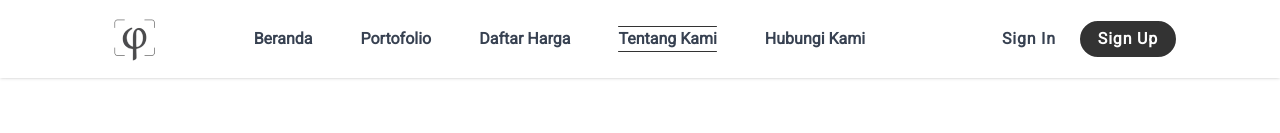
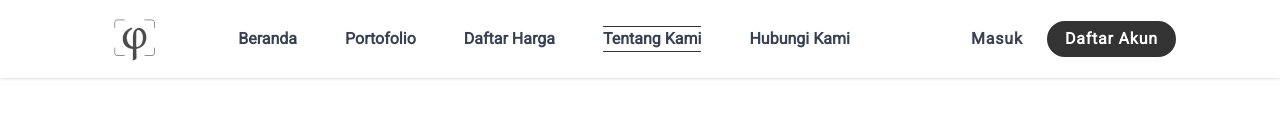
Before and after one commit to amrizalnahar/tailwind-phiphotograph, a website: page about.html in a window 1280 px wide. Shown: the top 133 px of the page. Drawn offline with Linux system fonts and the light colour scheme.

Commit message:
Revisi wording menu navbar

```diff
--- a/about.html
+++ b/about.html
@@ -47,12 +47,10 @@
             <!-- Tombol Sign In dan Sign Up Start-->
             <ul class="hidden lg:flex items-center text-base font-semibold cursor-pointer">
                 <li class=" py-4 px-6 flex items-center gap-2">
-                    <a class="py-1 px-4 text-base tracking-wider hover:opacity-60" href="sign-in.html">Sign
-                        In</a>
+                    <a class="py-1 px-4 text-base tracking-wider hover:opacity-60" href="sign-in.html">Masuk</a>
                     <a href="sign-up.html">
                         <button
-                            class="border-2 rounded-full py-1 px-4 border-primary-1 text-base bg-primary-1 hover:opacity-70 text-white hover:border-primary-1 tracking-wider">Sign
-                            Up
+                            class="border-2 rounded-full py-1 px-4 border-primary-1 text-base bg-primary-1 hover:opacity-70 text-white hover:border-primary-1 tracking-wider">Daftar Akun
                         </button>
                     </a>
                 </li>
```
Also changed, not shown: hubungi-kami.html (+2 -4 lines), index.html (+2 -4 lines), keranjang-pesanan.html (+2 -4 lines), lihat-pesanan.html (+2 -4 lines), paket-wedding.html (+2 -4 lines), pembayaran-pesanan.html (+2 -4 lines), pesan-wedding.html (+2 -4 lines), portofolio.html (+2 -4 lines), pricelist.html (+2 -4 lines), sign-in.html (+1 -2 lines), sign-up.html (+2 -4 lines).
